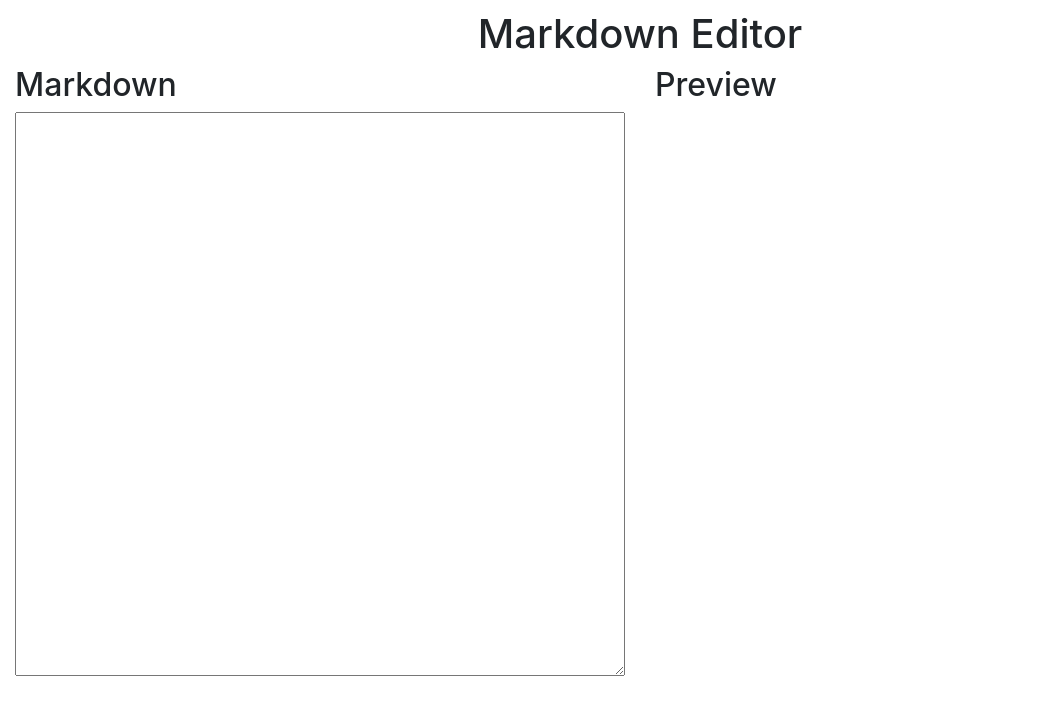
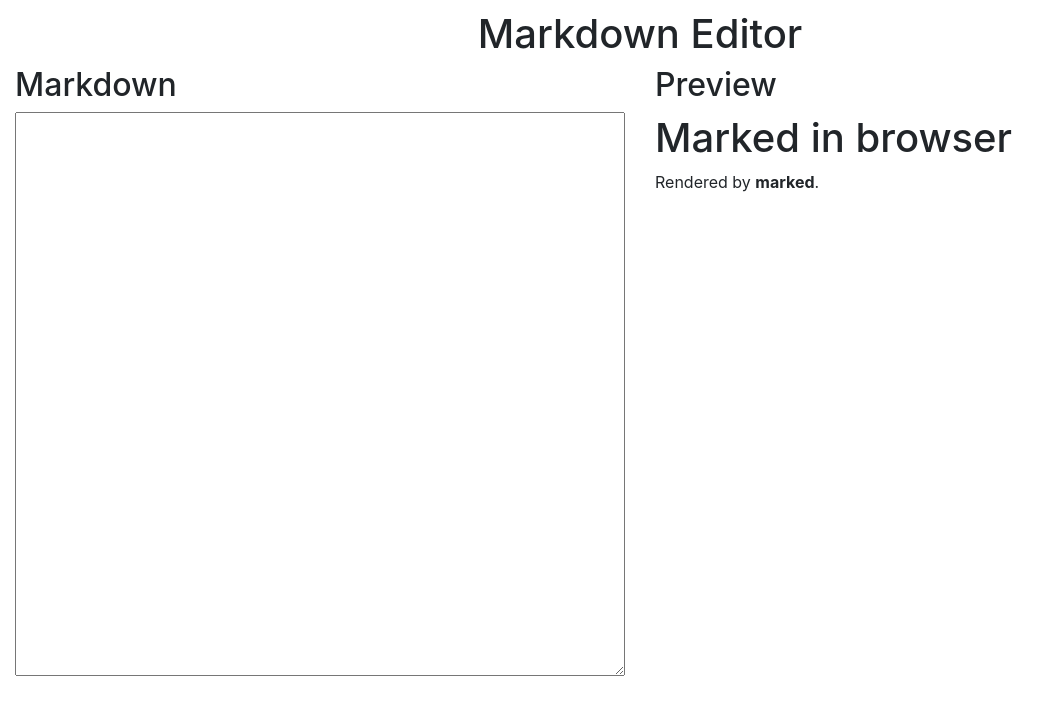
Before and after one commit to nthnmillar/pomodoro-react, a React (Create React App) app: page / in a window 1280 px wide. Shown: the top 714 px of the page, without its empty margins (0-1060 px from the left). Built offline with nearby package versions, Linux system fonts and the light colour scheme.

Commit message:
Got marked js to work

```diff
--- a/package.json
+++ b/package.json
@@ -9,6 +9,7 @@
     "@testing-library/user-event": "^7.1.2",
     "bootstrap": "^4.5.0",
     "jquery": "^3.5.1",
+    "marked": "^1.1.0",
     "node-sass": "^4.14.1",
     "popper.js": "^1.16.1",
     "react": "^16.13.1",
--- a/public/index.html
+++ b/public/index.html
@@ -40,4 +40,5 @@
       To create a production bundle, use `npm run build` or `yarn build`.
     -->
   </body>
+  <script src="https://cdn.freecodecamp.org/testable-projects-fcc/v1/bundle.js"></script>
 </html>
--- a/src/App.js
+++ b/src/App.js
@@ -1,16 +1,33 @@
 import React from 'react';
+import marked from 'marked';
+import jquery from 'jquery';
 import 'bootstrap';
 /* import logo from './logo.svg';
 import './App.css'; */
 
 class App extends React.Component {
-  /*
+
   constructor(props){
+    super(props);
     this.state = {
-      input:""
+      input: ''
     };
+    /* this.stringToHTML = this.stringToHTML.bind(this) */
   }
-  */
+
+  componentDidMount(){
+    this.setState(
+      {input:'# Marked in browser\n\nRendered by **marked**.'}
+      )
+  }
+
+/*
+  const stringToHTML = function (str){
+    let dom = document.createElement('div');
+    dom.innerHTML = str;
+    return dom;
+  }
+*/
 
   render(){
   return (
@@ -19,11 +36,13 @@ class App extends React.Component {
           <div className="row">
             <div className="col-sm-6">
               <h2>Markdown</h2>
-              <textarea id="editor"/>
+              <textarea id="editor">{this.state.input}</textarea>
             </div>
             <div className="col-sm-6">
               <h2>Preview</h2>
-              <div id="preview"/>
+              <div dangerouslySetInnerHTML={{ __html: marked(this.state.input)}} id="preview">
+
+              </div>
             </div>
           </div>
       </div>
@@ -32,3 +51,5 @@ class App extends React.Component {
 };
 
 export default App;
+
+/*{this.innerHTML = (marked(this.state.input))} */
```
Also changed, not shown: 1 other file (tests, documents, lock files or other folders).
